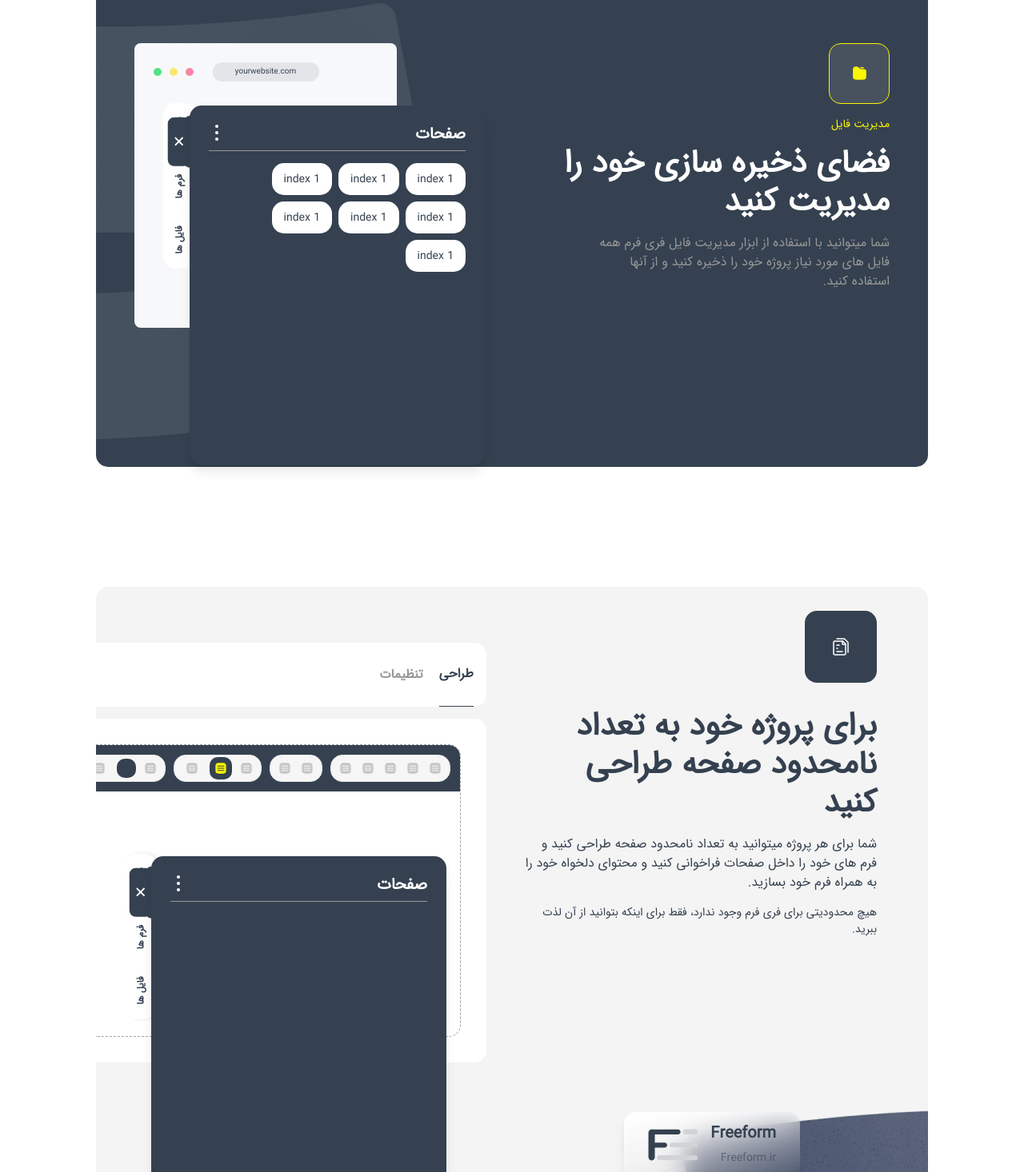
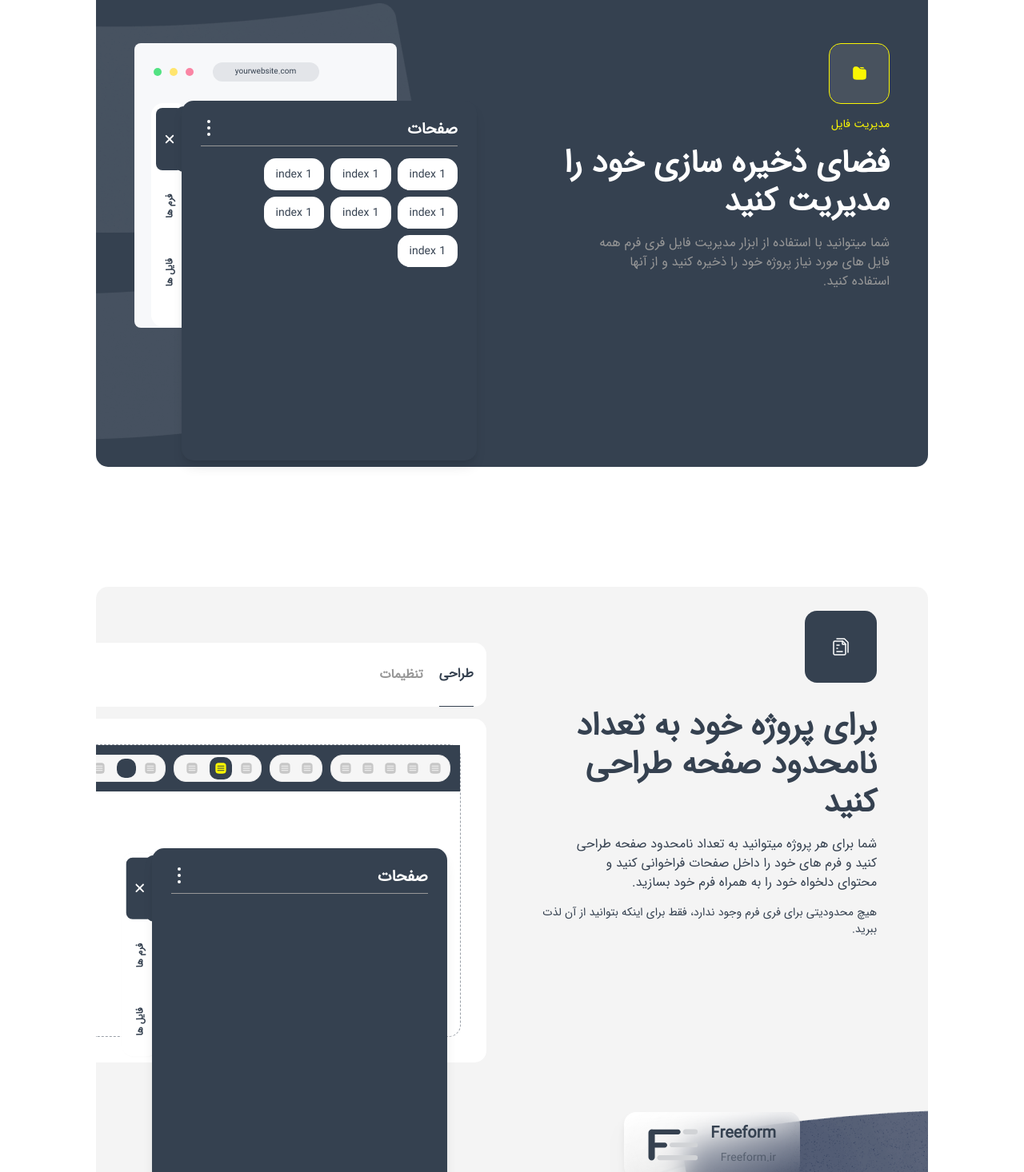
Before and after one commit to ART1377/FreeForm-Manzoome, a React (Create React App) app in the folder app/: page / in a window 1280 px wide. Shown: the part 3204-4670 px from the top of the page at 80% size. Built offline with nearby package versions, Linux system fonts and the light colour scheme; what tailwindcss-rtl would draw is missing.

Commit message:
some changes in vertical tabs in design and property sections

```diff
--- a/app/src/components/HomepageSections/Design/Design.js
+++ b/app/src/components/HomepageSections/Design/Design.js
@@ -28,7 +28,7 @@ const Design = () => {
   const verticalTabs = ["صفحات", "فرم ها", "فایل ها"];
 
   return (
-    <div className="bg-neutral-100 flex flex-col lg:flex-row gap-3 lg:gap-4 lg:justify-between lg:items-center rounded-15 px-16 py-30 pe-0 min-h-[1600px] lg:min-h-[900px] h-auto relative mt-[150px]">
+    <div className="bg-neutral-100 flex flex-col lg:flex-row gap-3 lg:gap-4 lg:justify-between lg:items-center rounded-15 px-16 py-30 pe-0 min-h-[1500px] lg:min-h-[900px] h-auto relative mt-[150px]">
       <div className="absolute right-0 bottom-0">
         <div className="flex w-[220px] px-30 py-15 gap-4 rounded-15 absolute bottom-40 right-40 bg-gradient-to-br from-white to-transparent filter drop-shadow-xl backdrop-blur-lg items-center">
           <div className="flex flex-col gap-2">
@@ -44,10 +44,10 @@ const Design = () => {
         <div className="size-[90px] rounded-15 bg-primary flex justify-center items-center">
           <Page white />
         </div>
-        <h3 className="text-primary mt-4">
+        <h3 className="text-primary mt-4 pe-12">
           برای پروژه خود به تعداد نامحدود صفحه طراحی کنید{" "}
         </h3>
-        <p className="text-primary">
+        <p className="text-primary pe-12">
           شما برای هر پروژه میتوانید به تعداد نامحدود صفحه طراحی کنید و فرم های
           خود را داخل صفحات فراخوانی کنید و محتوای دلخواه خود را به همراه فرم
           خود بسازید.{" "}
@@ -73,7 +73,7 @@ const Design = () => {
         </div>
 
         <div className="w-full rounded-15 rounded-e-none bg-white p-8 pe-0 h-[430px]">
-          <div className="h-full w-full rounded-15 rounded-e-none border border-dashed border-primary-500 border-e-0 overflow-hidden">
+          <div className="h-full w-full rounded-15 rounded-e-none border border-dashed border-primary-500 border-e-0 overflow-visible">
             {/* icons */}
             <div className="bg-primary h-[58px] flex gap-2.5 p-3">
               <div className="bg-[#F6F6F6] rounded-15 py-3 px-2 flex items-center gap-2 border border-[#E9E9E9]">
@@ -107,13 +107,12 @@ const Design = () => {
               </div>
             </div>
             {/* vertical tab */}
-            <div className="absolute transform -left-12 top-[70%] -translate-y-1/2">
-              {" "}
-              <div className="flex transform -rotate-90  bg-white rounded-15 gap-2.5 p-1.5 shadow-md">
+            <div className="absolute left-[-15%] top-[70%]">
+              <div className="flex transform -rotate-90 bg-white rounded-15 gap-2.5 p-1.5 shadow-sm">
                 {verticalTabs.map((item, index) => (
                   <div
                     key={index}
-                    className={`cursor-pointer text-center rounded-md px-3 py-[5px] flex gap-px items-center transition duration-500 text-primary font-bold text-[12px] relative  ${
+                    className={`cursor-pointer text-center rounded-md px-5 py-2 flex gap-px items-center transition duration-500 text-primary font-bold text-[12px] relative  ${
                       activeVerticalTab === index && !verticalTabIsActive
                         ? "text-secondary bg-primary"
                         : "text-primary bg-white"
@@ -123,7 +122,7 @@ const Design = () => {
                     {item}
                     {activeVerticalTab === index && verticalTabIsActive && (
                       <div
-                        className={`w-full h-full bg-primary z-10 absolute rounded-lg flex justify-center items-center cursor-pointer ${style["custom-shape"]}`}
+                        className={`w-full h-full bg-primary z-10 absolute rounded-lg flex justify-center items-center left-0 cursor-pointer ${style["custom-shape"]}`}
                         onClick={() => setVerticalTabIsActive(false)}
                       >
                         <Close />
@@ -131,7 +130,7 @@ const Design = () => {
                     )}
 
                     {activeVerticalTab === index && !verticalTabIsActive && (
-                      <div className="bg-primary rounded-full size-7 absolute top-15 rounded-tl-2xl rounded-bl-2xl -z-10 transform left-1/2 -translate-x-1/2 text-white rotate-90 flex items-center">
+                      <div className="bg-primary rounded-full size-7 absolute top-[22px] rounded-tl-2xl rounded-bl-2xl -z-10 transform left-1/2 -translate-x-1/2 text-white rotate-90 flex items-center">
                         <small className="">
                           <NavArrowRight />
                         </small>
@@ -141,7 +140,7 @@ const Design = () => {
                 ))}
               </div>
               <div
-                className={`w-[369px] h-[450px] bg-primary shadow-lg rounded-15 absolute left-[117px] -top-[80px] transition-all duration-500 ${
+                className={`w-[369px] h-[450px] bg-primary shadow-lg rounded-15 absolute left-[143px] -top-[110px] transition-all duration-500 ${
                   verticalTabIsActive
                     ? ""
                     : "transform -translate-x-[1000px] opacity-0 !h-0"
--- a/app/src/components/HomepageSections/Properties/Properties.js
+++ b/app/src/components/HomepageSections/Properties/Properties.js
@@ -172,12 +172,12 @@ const Properties = () => {
 
                 {/* file manager content */}
                 {tabs[activeTab] === "مدیریت فایل" && (
-                  <div className="absolute transform -left-12 top-1/2 -translate-y-1/2">
+                  <div className="relative left-[-120px] top-[120px]">
                     <div className="flex transform -rotate-90  bg-white rounded-15 gap-2.5 p-1.5">
                       {verticalTabs.map((item, index) => (
                         <div
                           key={index}
-                          className={`cursor-pointer text-center rounded-md px-3 py-[5px] flex gap-px items-center transition duration-500 text-primary font-bold text-[12px] relative ${
+                          className={`cursor-pointer text-center rounded-md px-5 py-2 flex gap-px items-center transition duration-500 text-primary font-bold text-[12px] relative ${
                             activeVerticalTab === index && !verticalTabIsActive
                               ? "text-secondary bg-primary"
                               : "text-primary bg-white"
@@ -188,7 +188,7 @@ const Properties = () => {
                           {activeVerticalTab === index &&
                             verticalTabIsActive && (
                               <div
-                                className={`w-full h-full bg-primary z-10 absolute rounded-lg flex justify-center items-center cursor-pointer ${style["custom-shape"]}`}
+                                className={`w-full h-full bg-primary z-10 absolute rounded-lg flex justify-center items-center left-0 cursor-pointer ${style["custom-shape"]}`}
                                 onClick={() => setVerticalTabIsActive(false)}
                               >
                                 <Close />
@@ -197,7 +197,7 @@ const Properties = () => {
 
                           {activeVerticalTab === index &&
                             !verticalTabIsActive && (
-                              <div className="bg-primary rounded-full size-7 absolute top-15 rounded-tl-2xl rounded-bl-2xl -z-10 transform left-1/2 -translate-x-1/2 text-white rotate-90 flex items-center">
+                              <div className="bg-primary rounded-full size-7 absolute top-[22px] rounded-tl-2xl rounded-bl-2xl -z-10 transform left-1/2 -translate-x-1/2 text-white rotate-90 flex items-center">
                                 <small className="">
                                   <NavArrowRight />
                                 </small>
@@ -209,7 +209,7 @@ const Properties = () => {
 
                     {/* vertical tab content */}
                     <div
-                      className={`w-[369px] h-[450px] bg-primary shadow-lg rounded-15 absolute left-[117px] -top-[80px] transition-all duration-500 ${
+                      className={`w-[369px] h-[450px] bg-primary shadow-lg rounded-15 absolute left-[155px] -top-[120px] transition-all duration-500 ${
                         verticalTabIsActive
                           ? ""
                           : "transform -translate-x-[1000px] opacity-0 !h-0"
```
